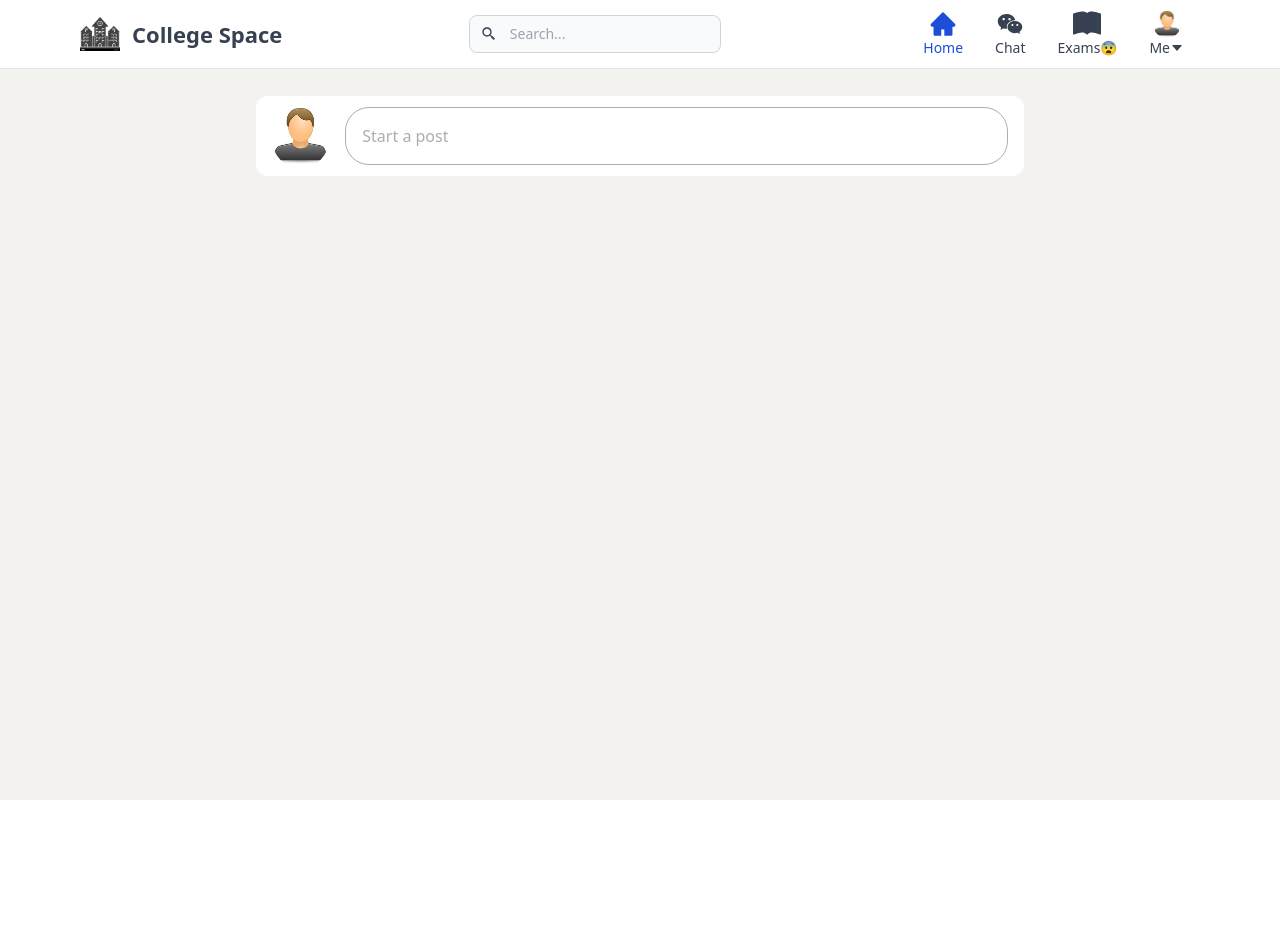
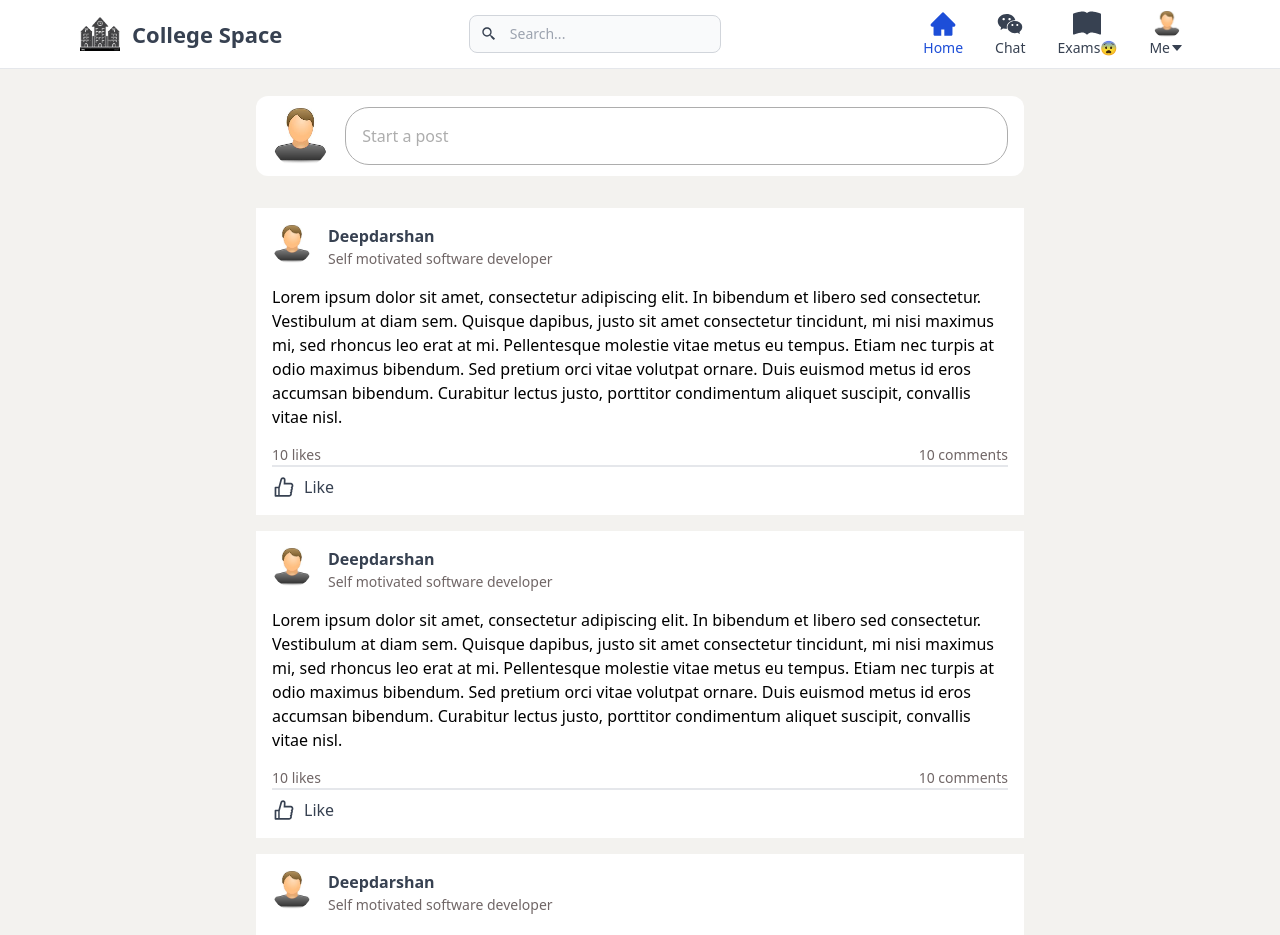
Before and after one commit to deepdarshan21/college-space, a Next.js app: page /feed in a window 1280 px wide. Shown: the top 935 px of the page. Before the commit the page ends 800 px from the top, so only its background shows below. Built offline with nearby package versions, Linux system fonts and the light colour scheme.

Commit message:
feat: add Article component
Signed-off-by: Deepdarshan <deepdarshan21@gmail.com>

```diff
--- /dev/null
+++ b/components/Article.tsx
@@ -0,0 +1,51 @@
+import { useState } from "react";
+import { AiOutlineLike, AiFillLike } from "react-icons/ai";
+
+import { Avatar } from "@/components/Avatar";
+
+type ArticleProps = {};
+
+export const Article = (props: ArticleProps) => {
+    const [liked, setLiked] = useState(false);
+
+    const handleLike = () => {
+        setLiked(!liked);
+    };
+
+    return (
+        <div className="w-full bg-white p-4 space-y-4 my-2">
+            <div className="flex space-x-4">
+                <Avatar size={40} />
+                <span className="flex flex-col justify-center">
+                    <div className="text-[16px] font-semibold">{"Deepdarshan"}</div>
+                    <div className="text-[14px] text-[#706666]">
+                        {"Self motivated software developer"}
+                    </div>
+                </span>
+            </div>
+            <div className="text-left text-black">
+                {
+                    "Lorem ipsum dolor sit amet, consectetur adipiscing elit. In bibendum et libero sed consectetur. Vestibulum at diam sem. Quisque dapibus, justo sit amet consectetur tincidunt, mi nisi maximus mi, sed rhoncus leo erat at mi. Pellentesque molestie vitae metus eu tempus. Etiam nec turpis at odio maximus bibendum. Sed pretium orci vitae volutpat ornare. Duis euismod metus id eros accumsan bibendum. Curabitur lectus justo, porttitor condimentum aliquet suscipit, convallis vitae nisl."
+                }
+            </div>
+            <div>
+                <div className="flex justify-between text-[#706666] text-sm  border-b-2">
+                    <span>{"10"} likes</span>
+                    <span>{"10"} comments</span>
+                </div>
+                <div className="flex justify-between">
+                    <span
+                        className="flex items-center space-x-2 pt-2 select-none"
+                        onClick={handleLike}
+                    >
+                        <span>
+                            {liked ? <AiFillLike size={24} /> : <AiOutlineLike size={24} />}
+                        </span>
+                        <span>Like</span>
+                    </span>
+                    {/* Comments */}
+                </div>
+            </div>
+        </div>
+    );
+};
--- a/containers/Feed.tsx
+++ b/containers/Feed.tsx
@@ -1,11 +1,20 @@
 import React from "react";
 
-import {WritePost} from "@/components/WritePost";
+import { WritePost } from "@/components/WritePost";
+import { Article } from "@/components/Article";
 
 export const FeedContainer: React.FC<{}> = () => {
     return (
         <div className="flex flex-col items-center mx-auto w-[100vw] md:w-[75vw] lg:w-[60vw]">
             <WritePost />
+            <br />
+            <Article />
+            <Article />
+            <Article />
+            <Article />
+            <Article />
+            <Article />
+            <Article />
         </div>
     );
 };
```
